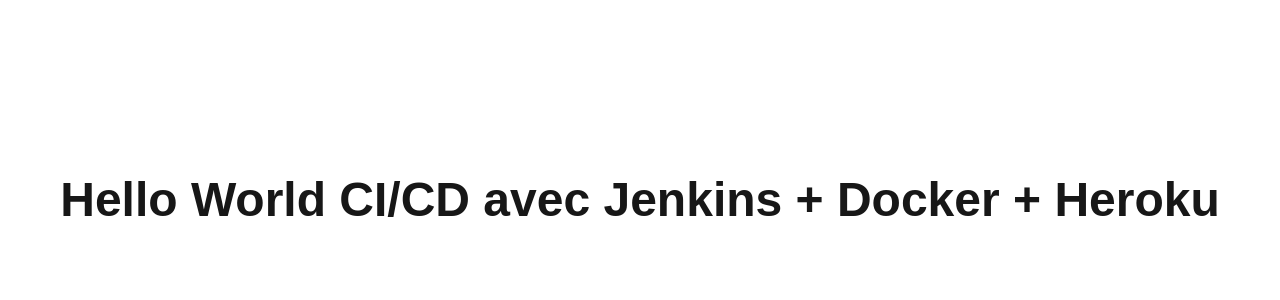
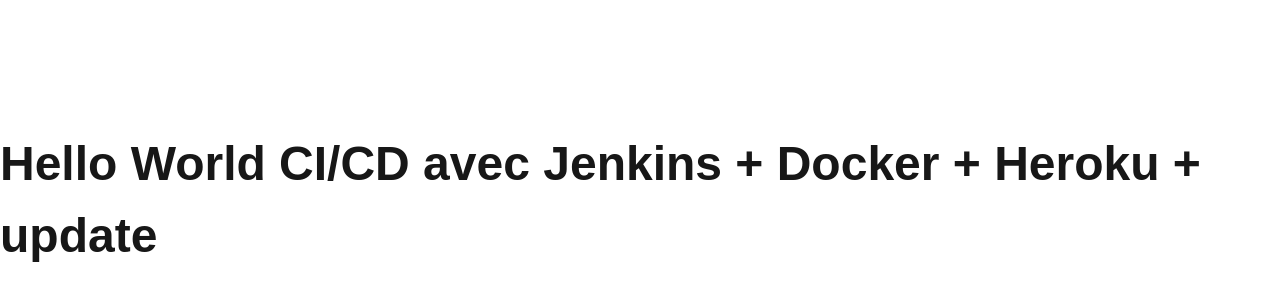
Before and after one commit to mh-lab-cicd/nextjs-heroku, a Next.js app: page / in a window 1280 px wide. Shown: the part 200-500 px from the top of the page. Built offline with nearby package versions, Linux system fonts and the light colour scheme.

Commit message:
modify file

```diff
--- a/app/page.tsx
+++ b/app/page.tsx
@@ -10,7 +10,7 @@
       fontSize: "3rem",
       fontWeight: "bold"
     }}>
-      Hello World CI/CD avec Jenkins + Docker + Heroku
+      Hello World CI/CD avec Jenkins + Docker + Heroku + update
     </main>
 
   );
```
